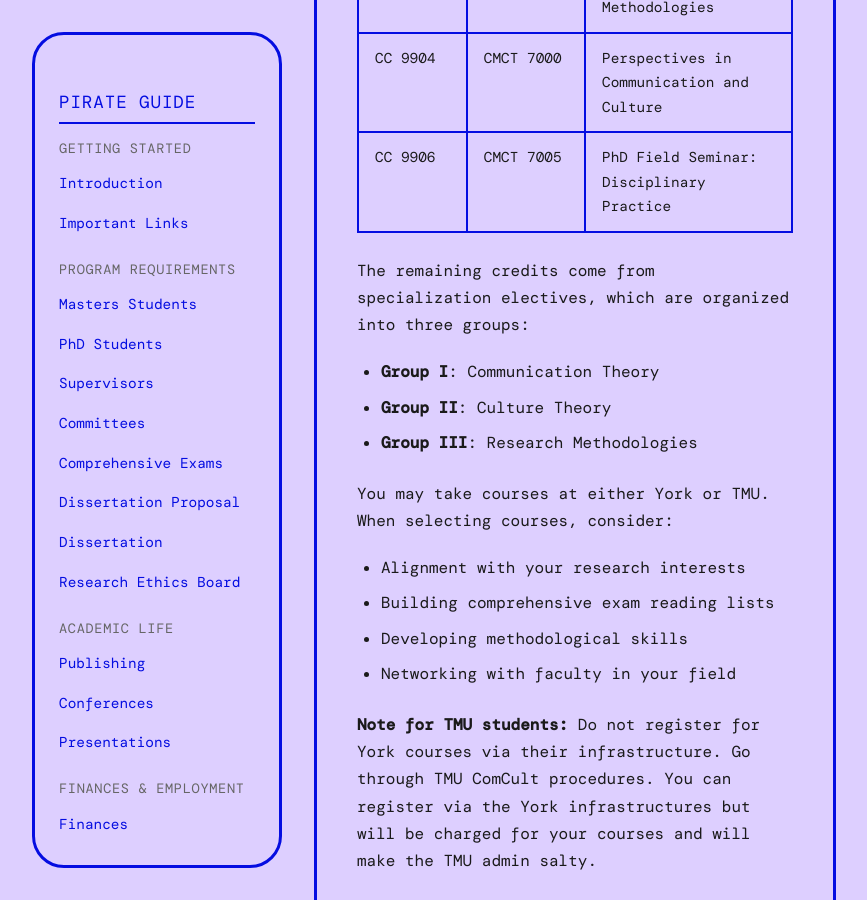
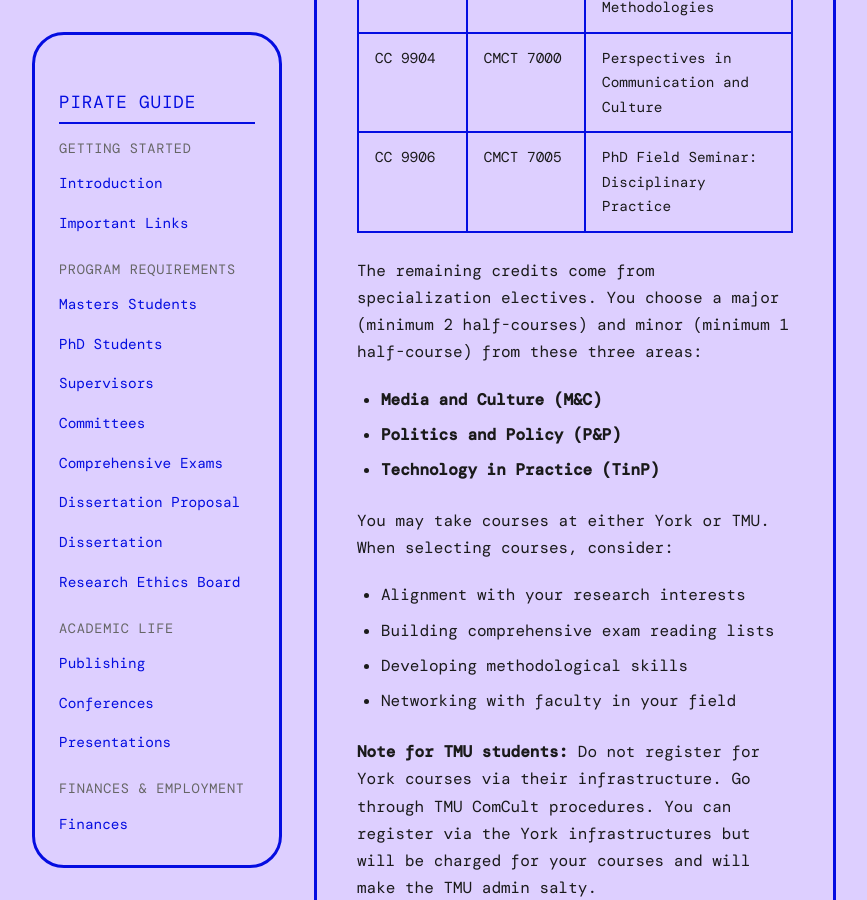
Before and after one commit to iowyth/sorce, a Jekyll site: the page built from _wiki/phd-students.md, in a window 1280 px wide and 900 px high, scrolled down 5350 px. Shown: the whole window, without its empty margins (206-1073 px from the left). Built offline with Jekyll 4.4.1, drawn with Linux system fonts in a browser that asks for light colours; some web fonts are replaced; comment, search, counter and statistics services are not loaded.

Commit message:
Fix specialization areas to M&C, P&P, TinP
Corrected from "Communication Theory / Culture Theory / Research Methodologies"
to actual program areas: Media and Culture, Politics and Policy, Technology in Practice

```diff
--- a/_wiki/phd-students.md
+++ b/_wiki/phd-students.md
@@ -60,10 +60,10 @@ The following core courses are required:
 | CC 9904  | CMCT 7000 | Perspectives in Communication and Culture   |
 | CC 9906  | CMCT 7005 | PhD Field Seminar: Disciplinary Practice    |
 
-The remaining credits come from specialization electives, which are organized into three groups:
-- **Group I**: Communication Theory
-- **Group II**: Culture Theory
-- **Group III**: Research Methodologies
+The remaining credits come from specialization electives. You choose a major (minimum 2 half-courses) and minor (minimum 1 half-course) from these three areas:
+- **Media and Culture (M&C)**
+- **Politics and Policy (P&P)**
+- **Technology in Practice (TinP)**
 
 You may take courses at either York or TMU. When selecting courses, consider:
 
```
Also changed, not shown: _wiki/masters-students.md (+4 -4 lines).
